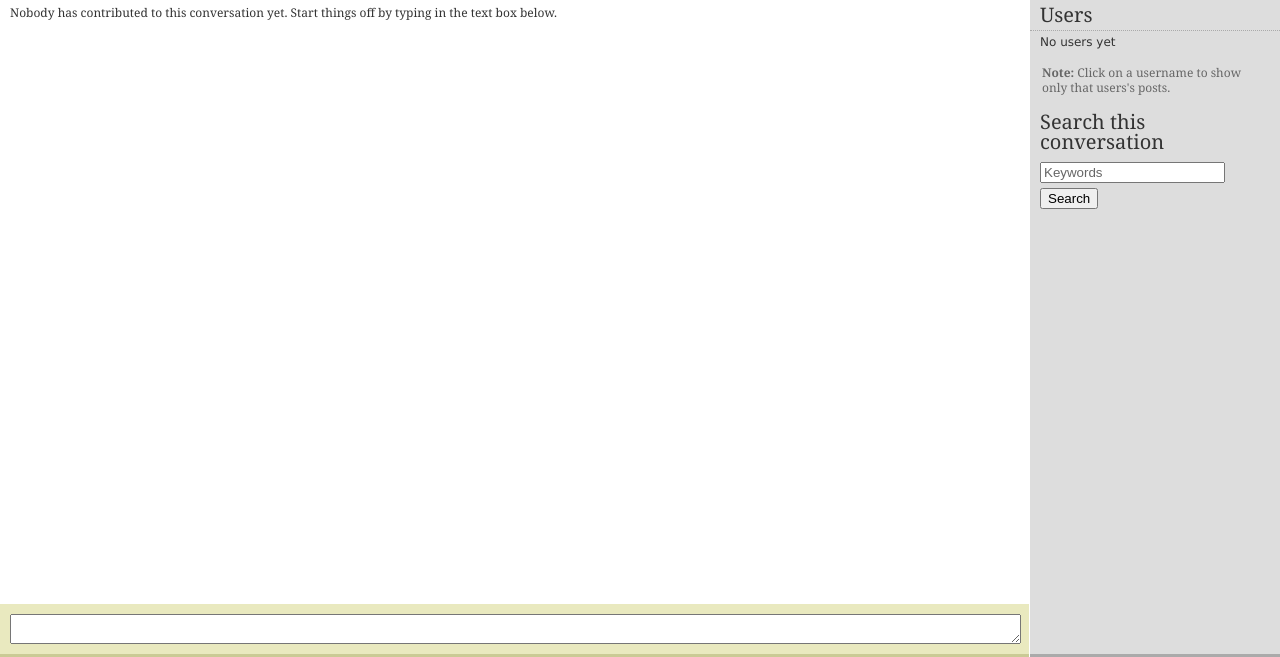
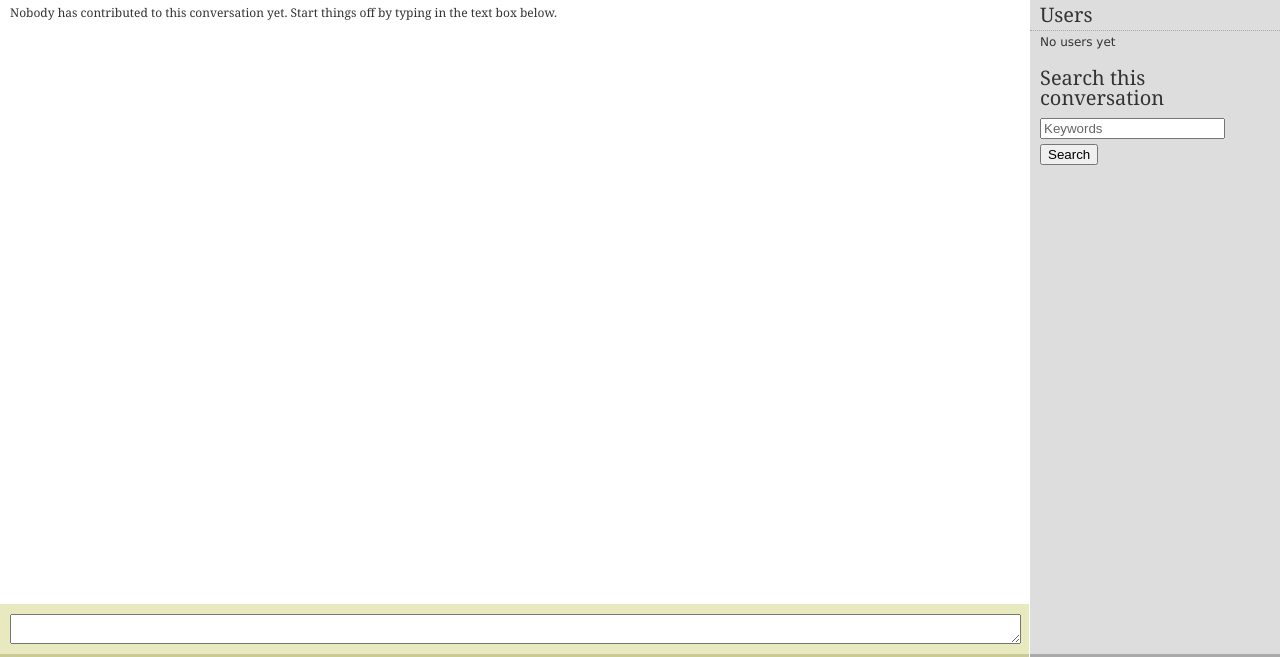
Before and after one commit to mccutchen/watercooler, a Django app: template templates/chat/chat.html in a window 1280 px wide. Shown: the part 105-762 px from the top of the page. Run offline with Django 3.2, Linux system fonts and the light colour scheme; the template is opened without the code that fills it, so the values that code supplies are empty; some libraries are stand-ins or nearby versions.

Commit message:
Remove the note about filters in the users sidebar

```diff
--- a/templates/chat/chat.html
+++ b/templates/chat/chat.html
@@ -69,8 +69,6 @@
                 {% endfor %}
             {% endwith %}
         </ul>
-        <p class="note"><strong>Note:</strong> Click on a username to
-        show only that users's posts.</p>
 
         <h3>Search this conversation</h3>
         <form id="search" action="." method="get">
```
